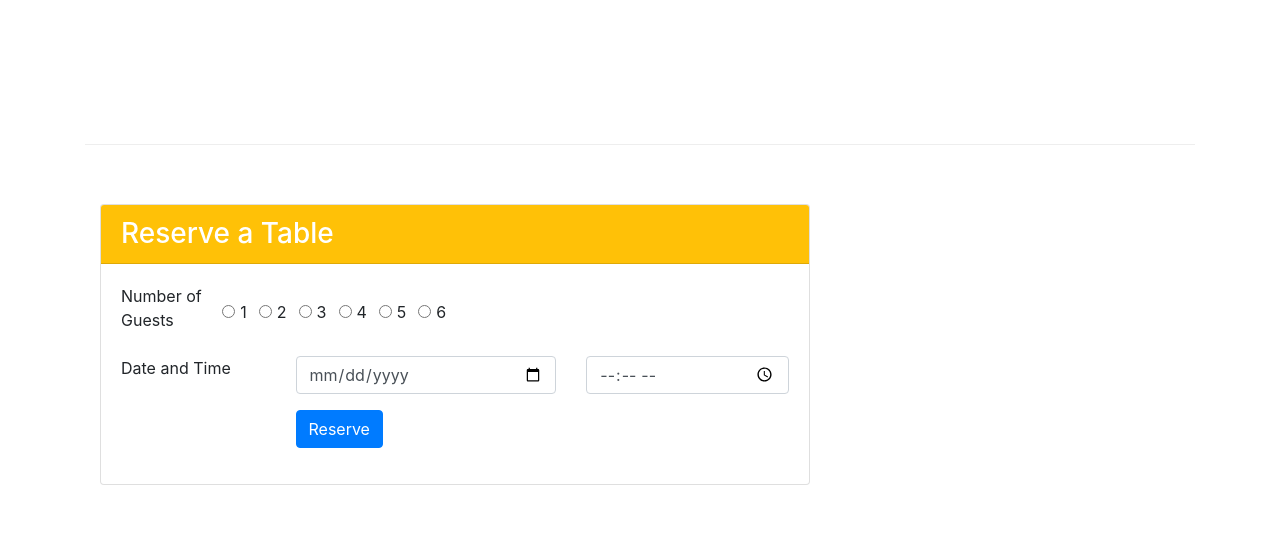
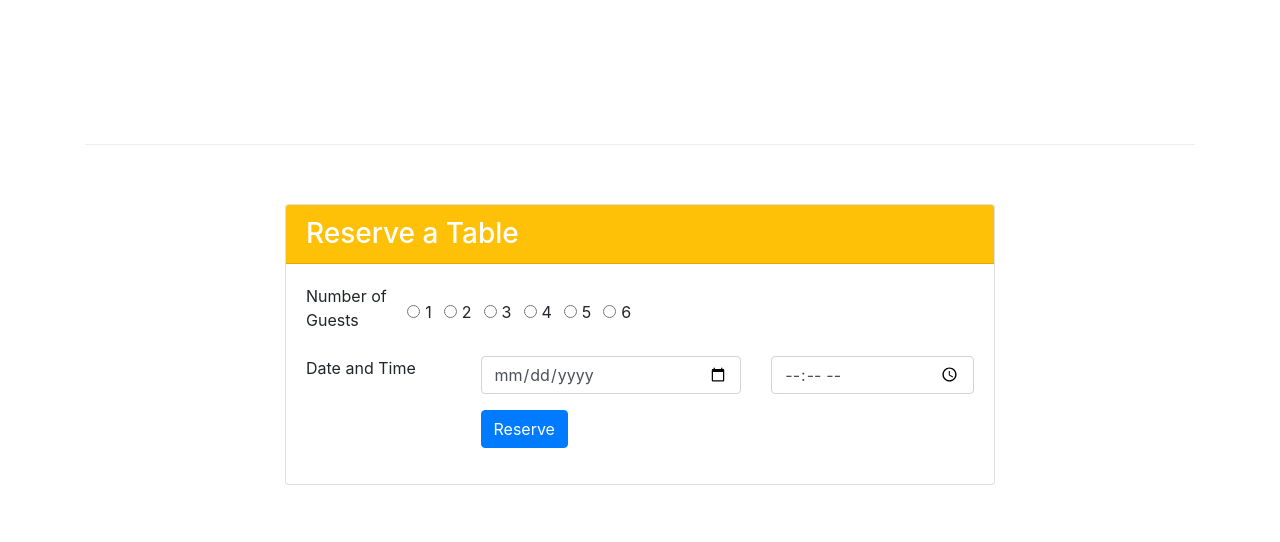
Before and after one commit to pierrettemugisha/Coursera, a website: page Bootstrap4/conFusion/index.html in a window 1280 px wide. Shown: the part 1389-1931 px from the top of the page. Drawn offline with nearby package versions, Linux system fonts and the light colour scheme.

Commit message:
Asignment 2 continue

```diff
--- a/Bootstrap4/conFusion/index.html
+++ b/Bootstrap4/conFusion/index.html
@@ -103,7 +103,7 @@
             </div>
         </div>
         <div class="row row-content align-items-center">
-            <div class="col-12 col-sm-8 col-md-8 align-self-center">
+            <div class="col-12 col-sm-8 col-md-8 offset-sm-2 align-self-center">
                 <div class="card" id="reservetable">
                     <h3 class="card-header bg-warning text-white">Reserve a Table</h3>
                     <div class="card-body">
```
